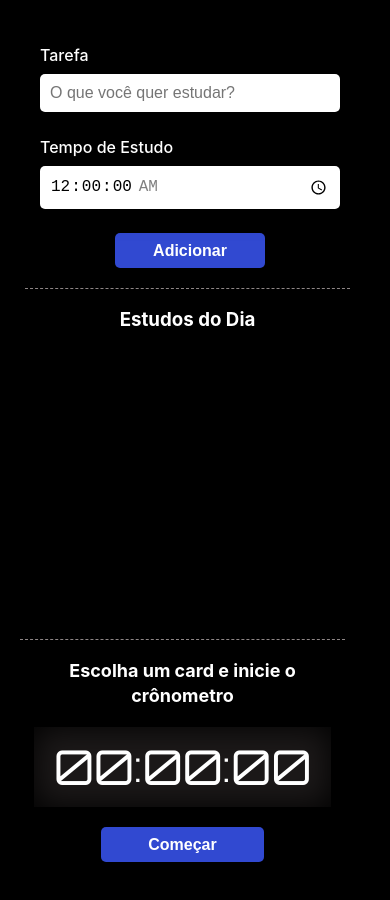
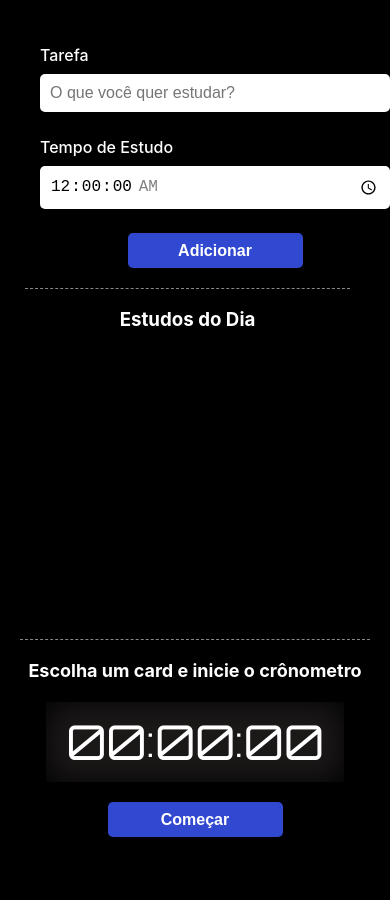
Before and after one commit to GHLFernandes/gf-studies, a React (Create React App) app: page / in a window 390 px wide. After the commit the page ends 877 px from the top, so only its background shows below. Built offline with nearby package versions, Linux system fonts and the light colour scheme.

Commit message:
feat: responsividade

```diff
--- a/src/components/Form/index.tsx
+++ b/src/components/Form/index.tsx
@@ -14,7 +14,7 @@ const StyledForm = styled.form`
     margin-left: 20px;
 
     @media (max-width: 710px){
-
+        width: 100%;
     }
 `;
 
--- a/src/components/Timer/index.tsx
+++ b/src/components/Timer/index.tsx
@@ -14,7 +14,7 @@ const StyledTimer = styled.div`
     margin: 0 auto;
 
     @media (max-width: 710px){
-        width: 325px;
+        width: 100%;
         margin: 0;
     }
 `;
```
